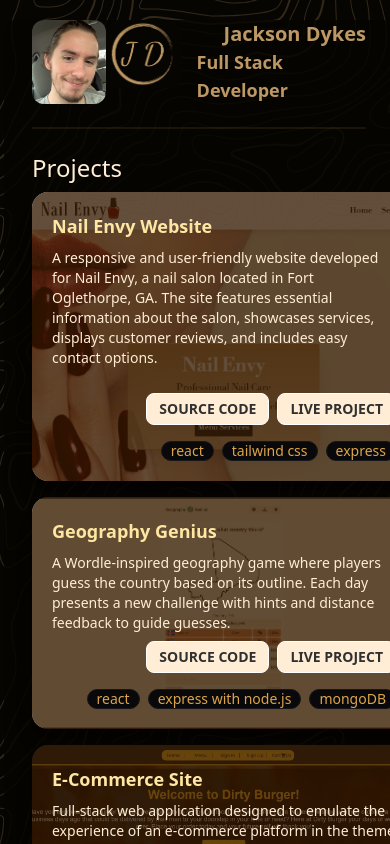
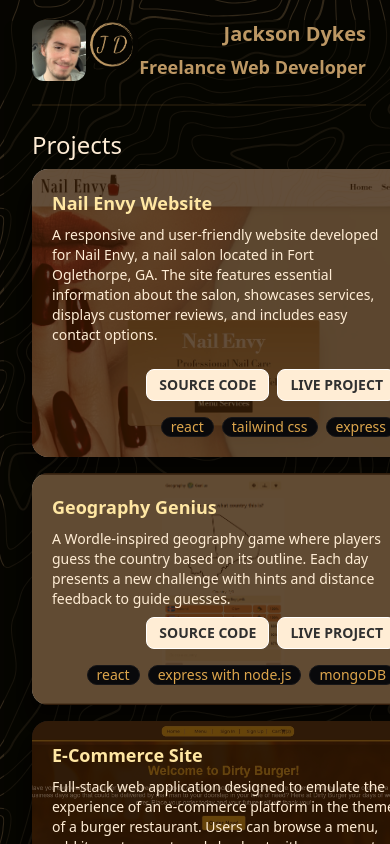
Before and after one commit to BigBobandy/Portfolio-Nextjs, a Next.js app in the folder my-app/: page / in a window 390 px wide. Shown: the top 844 px of the page. Built offline with nearby package versions, Linux system fonts and the light colour scheme; what tailwind-heropatterns, tailwindcss-debug-screens would draw is missing.

Commit message:
Update Content component styles for improved readability and responsiveness

```diff
--- a/my-app/app/components/Content.tsx
+++ b/my-app/app/components/Content.tsx
@@ -8,8 +8,8 @@ import Work from "./Work";
 const Content = () => {
   return (
     <div
-      className="flex flex-col text-left px-7 ml-2 text-secondary bg-primary w-full lg:w-2/3  bg-opacity-[.85]
-         rounded-xl overflow-y-scroll lg:overflow-auto h-1/2 min-h-fit"
+      className="flex flex-col bg-opacity-60 bg-primary text-left px-7 ml-2 text-secondary  w-full lg:w-2/3
+         rounded-xl overflow-y-scroll lg:overflow-auto h-full "
     >
       <div className="flex justify-between lg:justify-start flex-row ">
         <div className="block rounded-full  lg:hidden">
@@ -21,13 +21,13 @@ const Content = () => {
             className="rounded-xl"
           />
         </div>
-        <div className=" lg:flex lg:items-center mr-4 ">
+        <div className=" lg:flex lg:items-center ">
           <Image
             src="/logo.png"
             width={80}
             height={80}
             alt="initials logo"
-            className="rounded-xl"
+            className="rounded-full"
           />
         </div>
 
@@ -35,13 +35,15 @@ const Content = () => {
           <h1 className="flex text-xl lg:text-3xl font-bold lg:mb-3">
             Jackson Dykes
           </h1>
-          <h2 className="text-lg lg:text-xl font-bold">Full Stack Developer</h2>
+          <h2 className="text-lg lg:text-xl font-bold no-wrap">
+            Freelance Web Developer
+          </h2>
         </div>
       </div>
       <div className="divider"></div>
       <div>
         <ul className="flex flex-col items-start justify-center lg:items-start">
-          <li className="flex justify-start text-2xl mb-2 font-medium text-orange-100">
+          <li className="flex justify-center text-2xl mb-2 font-medium text-orange-100">
             Projects
           </li>
           <li>
```
